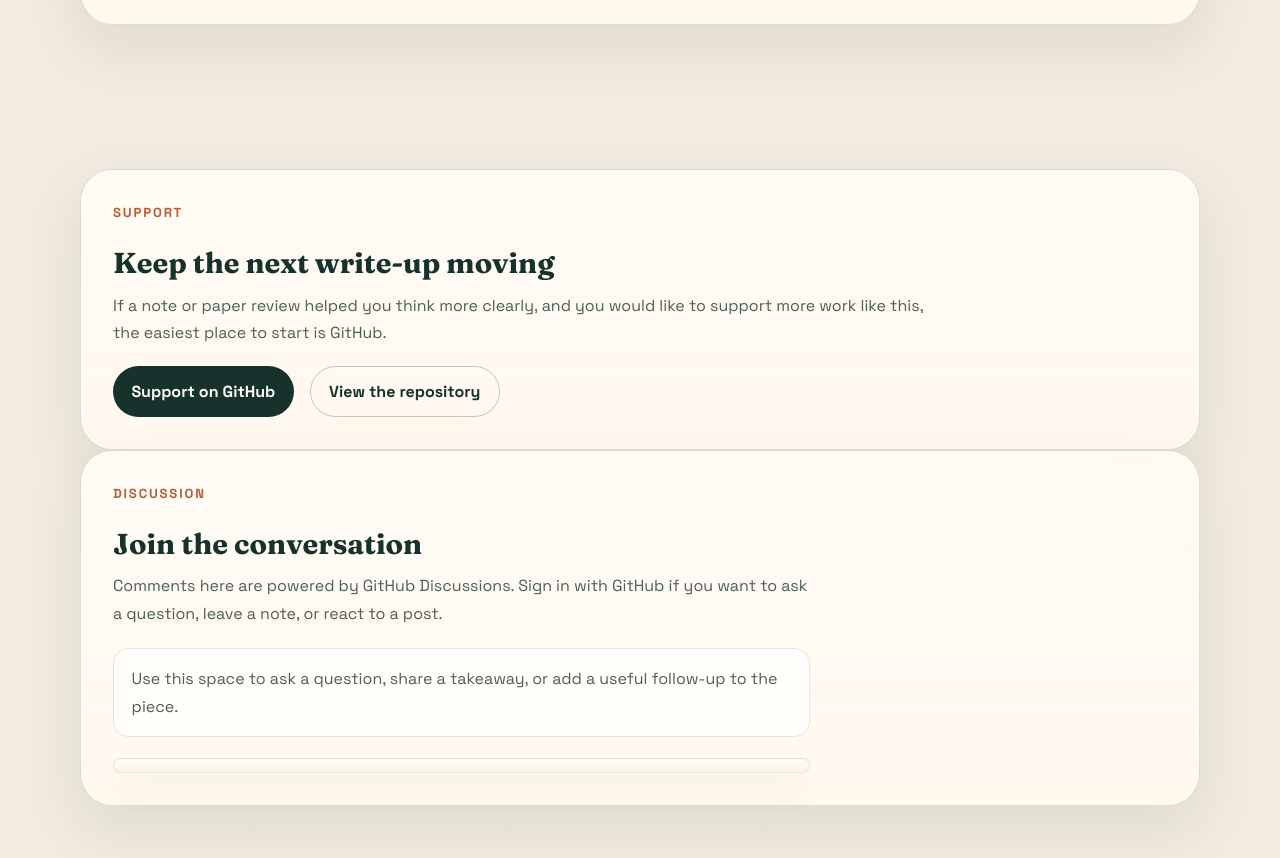
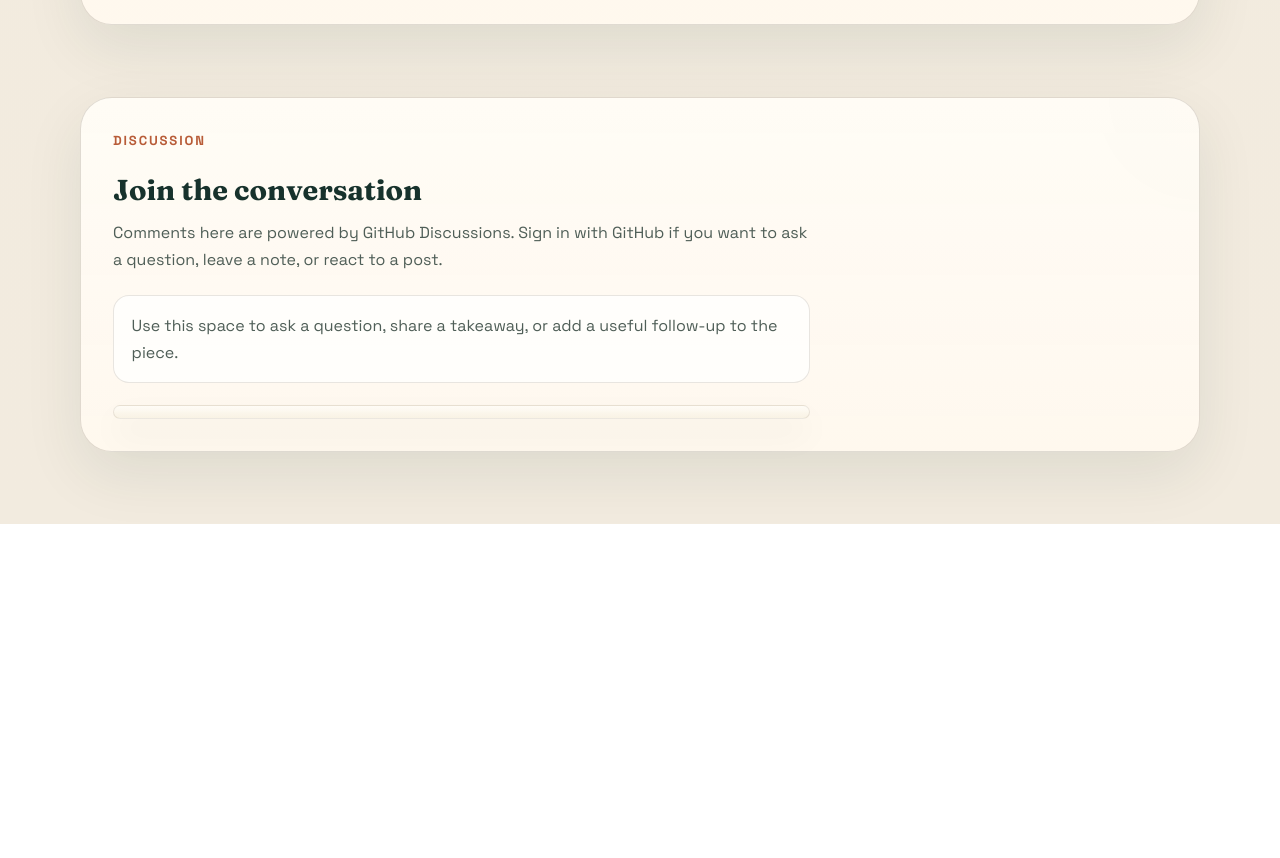
Before and after one commit to amar512-prog/amar512-prog.github.io, a plain HTML site: page research/hullft.html in a window 1280 px wide. Shown: the part 5847-6705 px from the top of the page. After the commit the page ends 6371 px from the top, so only its background shows below. Drawn offline with Linux system fonts and the light colour scheme.

Commit message:
Hide support section for now

```diff
--- a/research/hullft.html
+++ b/research/hullft.html
@@ -15,7 +15,7 @@
       rel="stylesheet"
     >
     <link rel="stylesheet" href="../styles.css?v=20260531k">
-    <script src="../src/js/page-support.js?v=20260531j" defer></script>
+    <script src="../src/js/page-support.js?v=20260531m" defer></script>
     <script src="../src/js/page-comments.js?v=20260531i" defer></script>
   </head>
   <body class="site-shell article-page">
--- a/src/js/page-support.js
+++ b/src/js/page-support.js
@@ -1,28 +1,12 @@
 (function () {
   const mount = document.querySelector("[data-page-support]");
+  const section = mount?.closest(".page-support-section");
 
   if (!mount) {
     return;
   }
 
-  mount.innerHTML = `
-    <div class="page-support__copy">
-      <p class="eyebrow">Support</p>
-      <h2>Keep the next write-up moving</h2>
-      <p class="page-support__intro">
-        If a note or paper review helped you think more clearly, and you would like to
-        support more work like this, the easiest place to start is GitHub.
-      </p>
-    </div>
-
-    <div class="page-support__actions">
-      <a class="button" href="https://github.com/amar512-prog">Support on GitHub</a>
-      <a
-        class="button button-secondary"
-        href="https://github.com/amar512-prog/amar512-prog.github.io"
-      >
-        View the repository
-      </a>
-    </div>
-  `;
+  if (section) {
+    section.hidden = true;
+  }
 })();
--- a/styles.css
+++ b/styles.css
@@ -628,6 +628,10 @@ figcaption {
   padding-bottom: 0;
 }
 
+.page-support-section[hidden] {
+  display: none;
+}
+
 .page-support {
   display: grid;
   gap: 1.2rem;
```
Also changed, not shown: notes/api-foundations.html (+1 -1 lines), notes/contest-coding-reminders.html (+1 -1 lines), pytorch_framework/pytorch_framework.html (+1 -1 lines), research/in-context-reward-adaptation.html (+1 -1 lines), research/reasoning-with-sampling.html (+1 -1 lines).
